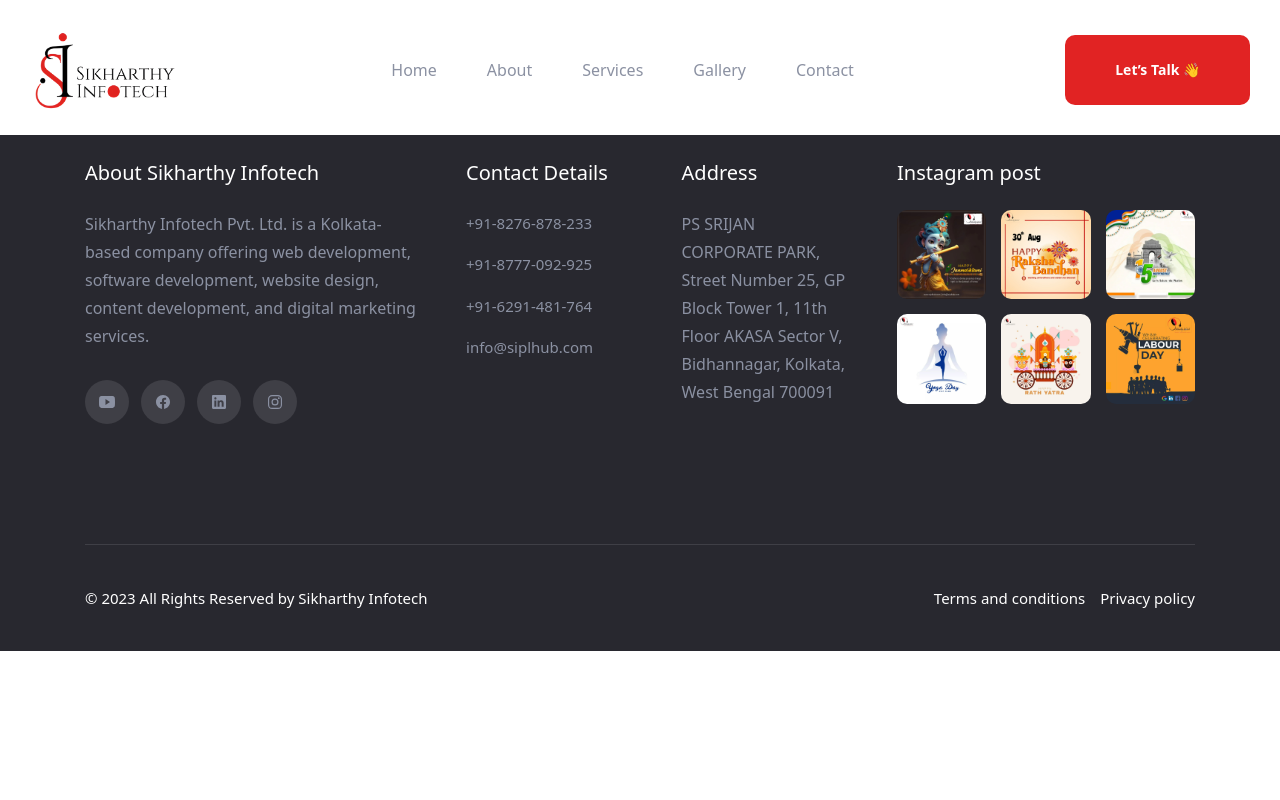
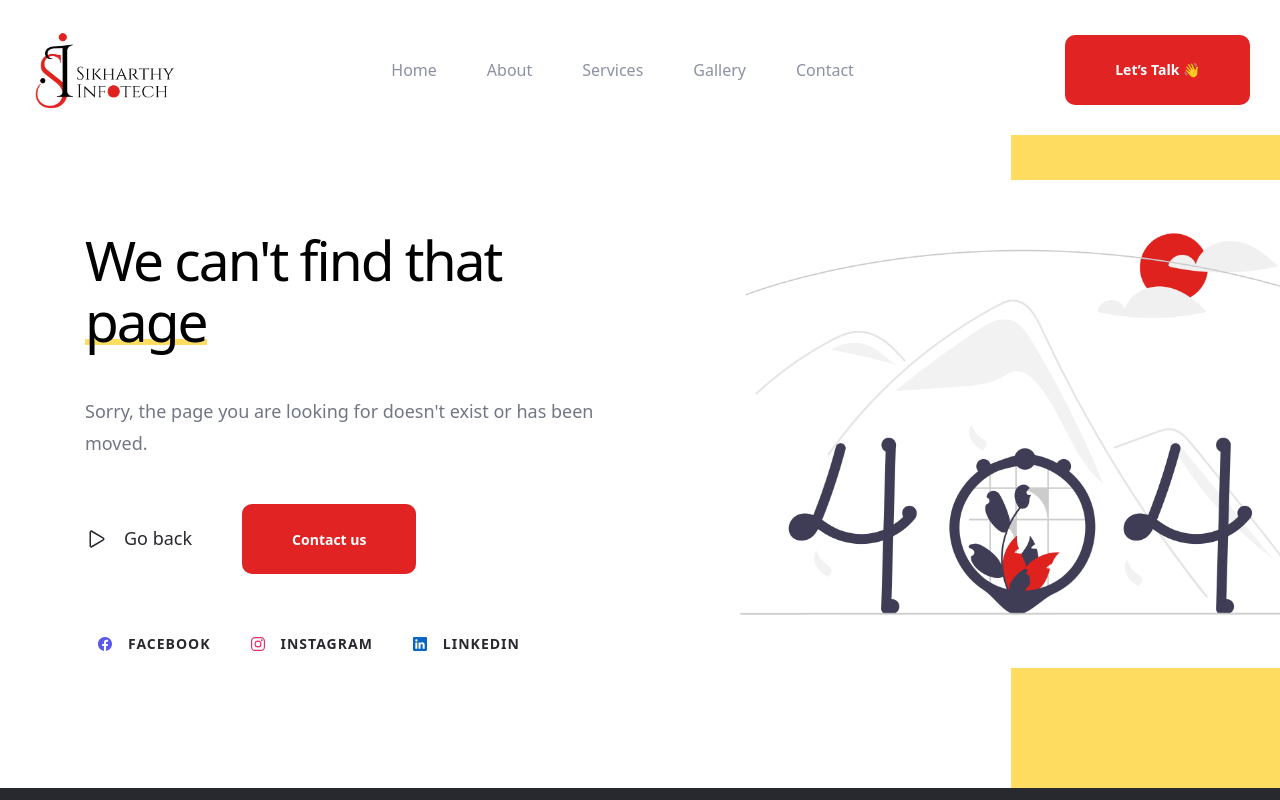
Before and after one commit to iamPankajGhosh/siplhub.vercel.app, a React (Vite) app in the folder frontend_react/: page /home in a window 1280 px wide. Shown: the top 800 px of the page. Built offline with nearby package versions, Linux system fonts and the light colour scheme.

Commit message:
error page done

```diff
--- a/frontend_react/src/constants/images.js
+++ b/frontend_react/src/constants/images.js
@@ -136,6 +136,8 @@ import instaPost4 from "../assets/img/insta-post-4.jpg";
 import instaPost5 from "../assets/img/insta-post-5.jpg";
 import instaPost6 from "../assets/img/insta-post-6.jpg";
 
+import errorBanner from "../assets/img/error-banner.png";
+
 /**
  * export all images
  */
@@ -229,4 +231,5 @@ export default {
   galleryImage23,
   galleryImage24,
   galleryImage25,
+  errorBanner,
 };
--- a/frontend_react/src/pages/Error.jsx
+++ b/frontend_react/src/pages/Error.jsx
@@ -1,9 +1,99 @@
+import { Link, useNavigate } from "react-router-dom";
+import images from "../constants/images";
+
 export default function Error() {
+  const navigate = useNavigate();
+
   return (
     <>
-      <div className="container">
-        <h1>404 Not Found</h1>
-      </div>
+      <main>
+        <section className="section hero" id="home" aria-label="hero">
+          <div className="container">
+            <div className="hero-content">
+              <h1 className="h1 hero-title">
+                We can't find that <span className="has-before"> page</span>
+              </h1>
+
+              <p className="hero-text">
+                Sorry, the page you are looking for doesn't exist or has been
+                moved.
+              </p>
+
+              <div className="wrapper">
+                <button
+                  className="hero-btn"
+                  aria-label="sikharthy promo"
+                  onClick={() => {
+                    navigate("/Watch");
+                  }}
+                >
+                  <ion-icon name="play-outline" aria-hidden="true"></ion-icon>
+
+                  <span className="span">Go back</span>
+                </button>
+
+                <Link
+                  to="/contact"
+                  className="btn btn-primary has-before has-after"
+                >
+                  Contact us
+                </Link>
+              </div>
+
+              <ul className="social-list">
+                <li>
+                  <Link
+                    to="https://www.facebook.com/sikharthyinfotech/"
+                    target="_blank"
+                    className="social-link"
+                    style={{ "--color": "hsl(241, 77%, 63%)" }}
+                  >
+                    <ion-icon name="logo-facebook"></ion-icon>
+
+                    <span className="span">Facebook</span>
+                  </Link>
+                </li>
+
+                <li>
+                  <Link
+                    to="https://www.instagram.com/sikharthyinfotech/"
+                    target="_blank"
+                    className="social-link"
+                    style={{ "--color": "hsl(340, 75%, 54%)" }}
+                  >
+                    <ion-icon name="logo-instagram"></ion-icon>
+
+                    <span className="span">Instagram</span>
+                  </Link>
+                </li>
+
+                <li>
+                  <Link
+                    to="https://www.linkedin.com/company/sikharthy-infotech-pvt-ltd"
+                    target="_blank"
+                    className="social-link"
+                    style={{ "--color": "hsl(210, 90%, 40%)" }}
+                  >
+                    <ion-icon name="logo-linkedin"></ion-icon>
+
+                    <span className="span">LinkedIn</span>
+                  </Link>
+                </li>
+              </ul>
+            </div>
+
+            <figure className="hero-banner">
+              <img
+                src={images.errorBanner}
+                width="794"
+                height="637"
+                alt="hero banner"
+                className="w-100"
+              />
+            </figure>
+          </div>
+        </section>
+      </main>
     </>
   );
 }
```
Also changed, not shown: frontend_react/src/assets/img/error-banner.png (added).
